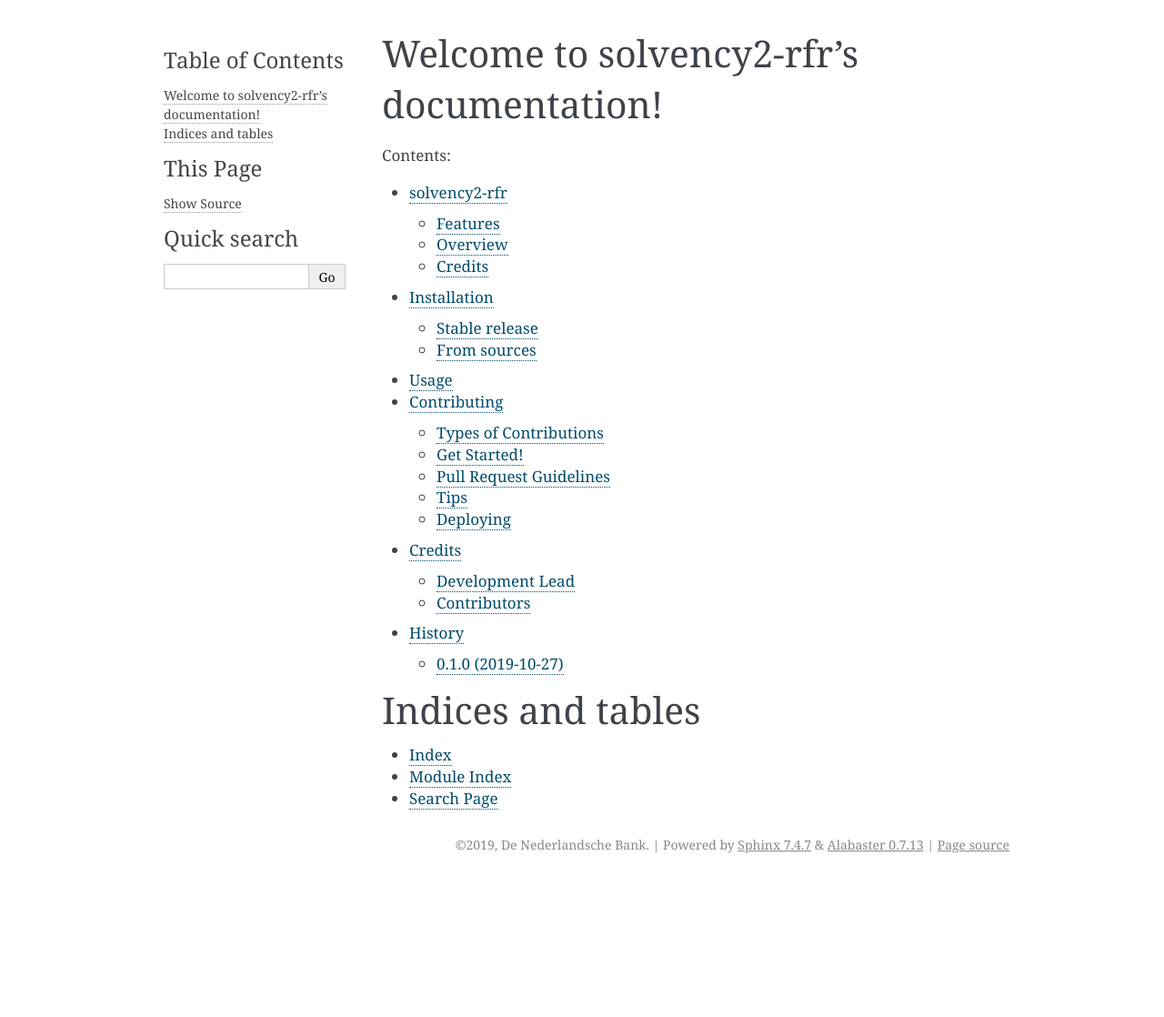
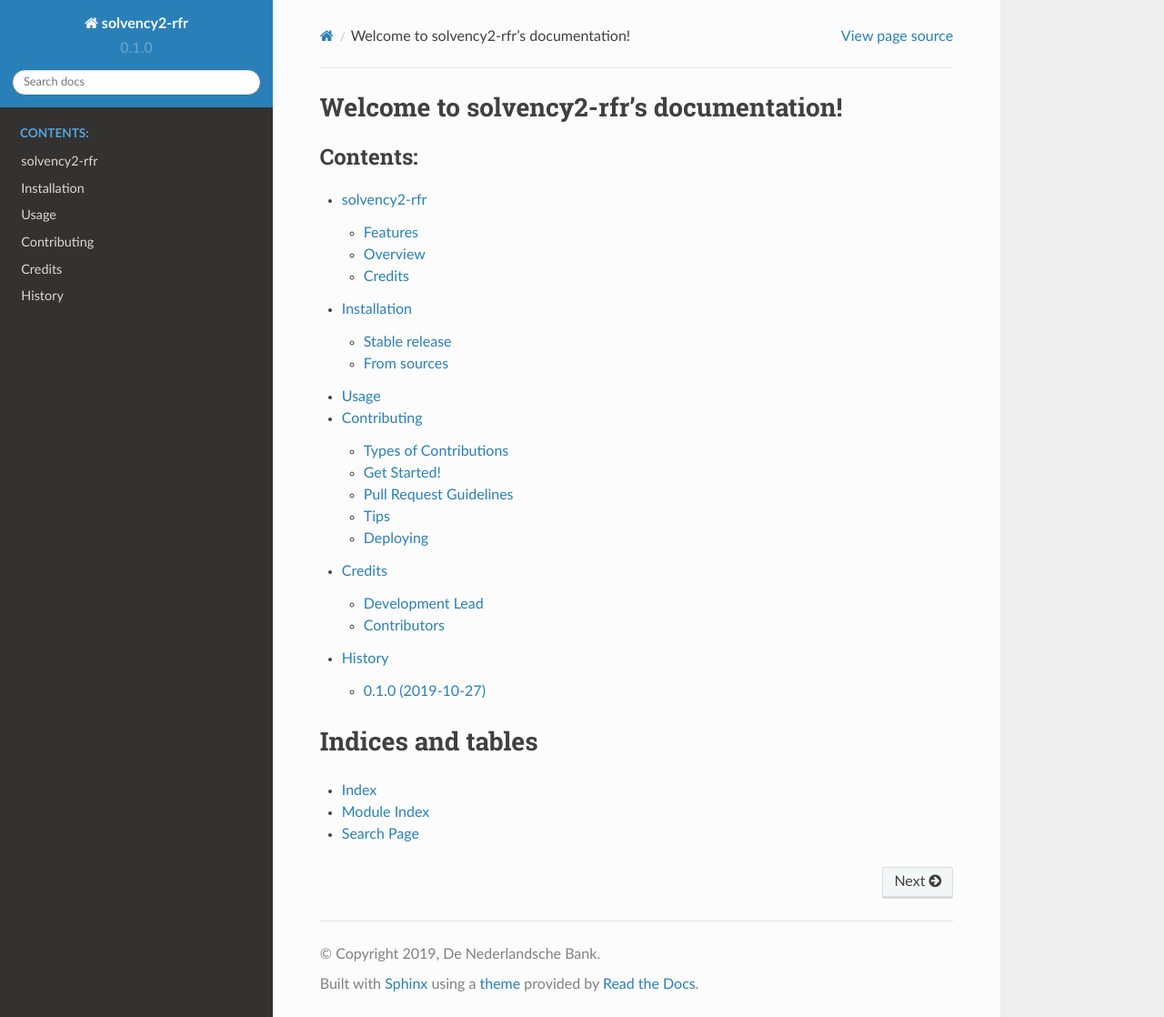
Before and after one commit to wjwillemse/solvency2-data, a Sphinx documentation site: the page built from docs/index.rst, in a window 1280 px wide and 1118 px high. Shown: the whole window at 91% size. Built offline with Sphinx 7.4.7 and the Read the Docs theme 2.0.0, drawn with Linux system fonts in a browser that asks for light colours.

```diff
--- a/docs/conf.py
+++ b/docs/conf.py
@@ -84,7 +84,7 @@ todo_include_todos = False
 # The theme to use for HTML and HTML Help pages.  See the documentation for
 # a list of builtin themes.
 #
-html_theme = 'alabaster'
+html_theme = 'sphinx_rtd_theme'
 
 # Theme options are theme-specific and customize the look and feel of a
 # theme further.  For a list of options available for each theme, see the
```
Also changed, not shown: README.rst (+5 -2 lines).
